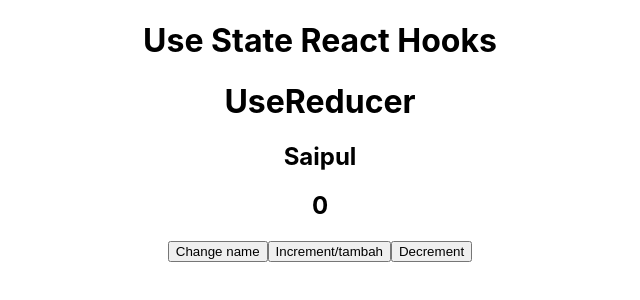
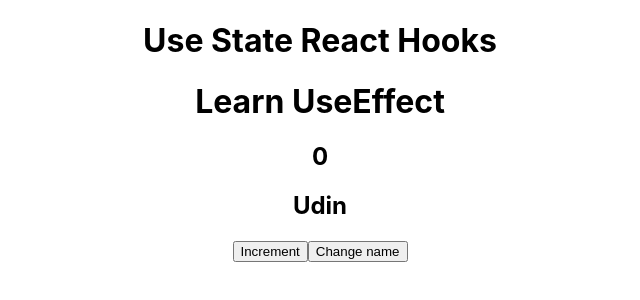
Before and after one commit to hanafiridwan/materi_reactJS, a React (Create React App) app: page / in a window 1280 px wide. Shown: the top 300 px of the page, without its empty margins (320-960 px from the left). Built offline with nearby package versions, Linux system fonts and the light colour scheme.

Commit message:
materi react Hooks useEffect

```diff
--- a/src/App.js
+++ b/src/App.js
@@ -7,6 +7,7 @@ import ClassEventHandling from './FuncEventHandling/ClassEventHandling';
 import FuncEventHandling from './FuncEventHandling/FuncEventHandling';
 import Handlingeror from './Handlingeror/Handlingeror';
 import LifeCycledidMount from './LifeCycledidMount/LifeCycledidMount';
+import UseEffect from './ReactHooks/UseEffect';
 import UseReducer from './ReactHooks/UseReducer';
 import UseReducer2 from './ReactHooks/UseReducer2';
 import LearnUseState from './ReactHooks/UseState';
@@ -89,7 +90,8 @@ function App(){
       {/* <LearnUseState /> */}
       {/* <UseStateAdvance /> */}
       {/* <UseReducer /> */}
-      <UseReducer2 />
+      {/* <UseReducer2 /> */}
+      <UseEffect />
     </div>
 
   );
--- /dev/null
+++ b/src/ReactHooks/UseEffect.jsx
@@ -0,0 +1,32 @@
+import React, { useEffect, useState } from 'react'
+
+const UseEffect = () => {
+
+    const [count, setCount] = useState(0)
+    const [name, setName] = useState('Udin')
+
+    const handleIncrement = () => {
+        setCount(count + 1)
+    }
+
+    const handleChangename = () => {
+        setName('Saipul')
+    }
+
+    useEffect(() => {
+        console.log('Execute all render') //di useEffect terdapat 2 parameter yaitu: sebuah function dan array.
+    }, [name]) //saat di lihat hasilnya tulisan string ini akan terus dirender bersama dengan increment, makanya fungsi dari array/[] dependensi ini adalah agar string ini hanya dieksekusi pada saat pertama kali di render dan tidak akan terender lagi. Tapi saat array-nya diisi contoh [name], maka string in akan dieksekusi pertama kali dan saat button setName nya ditekan.
+
+  return (
+    <div>
+      <h1>Learn UseEffect</h1>
+      <h2>{count}</h2>
+      <h2>{name}</h2>
+      <button onClick={handleIncrement}>Increment</button>
+      <button onClick={handleChangename}>Change name</button>
+    </div>
+  )
+}
+
+
+export default UseEffect
```
